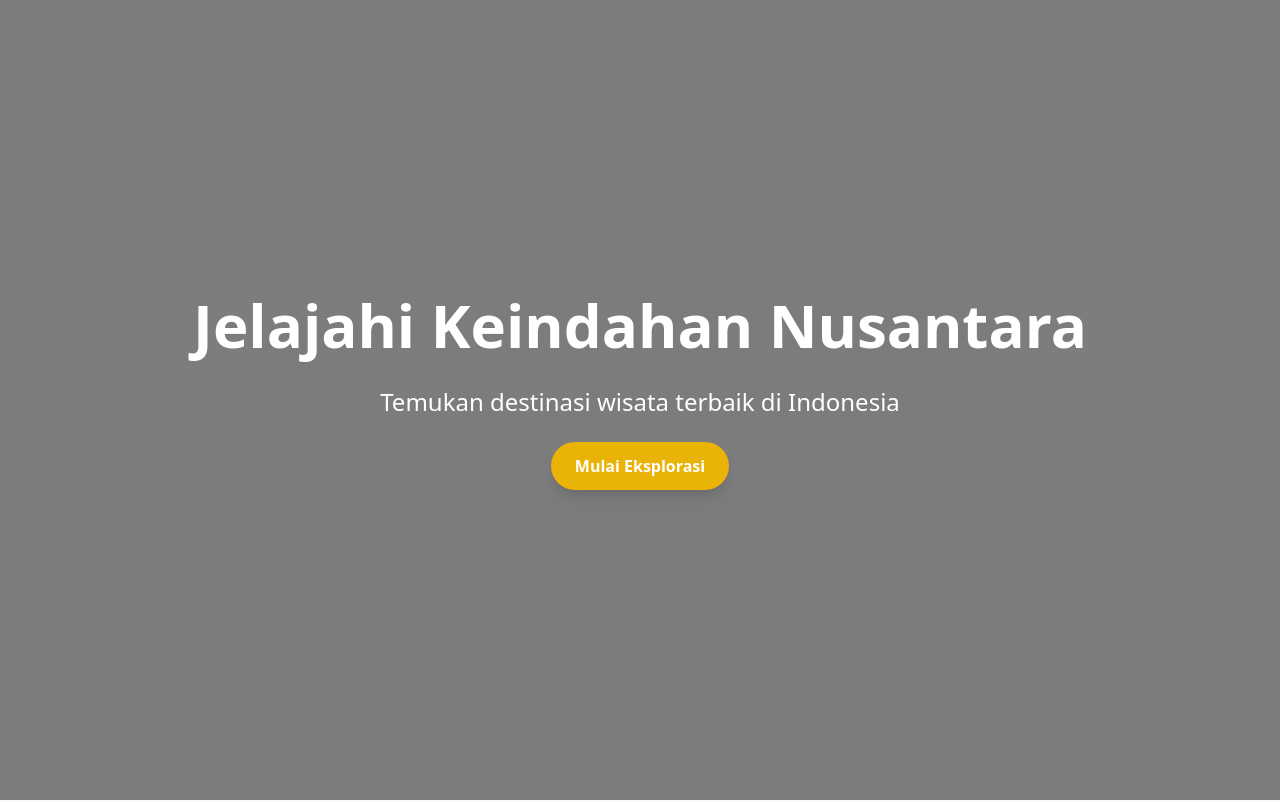
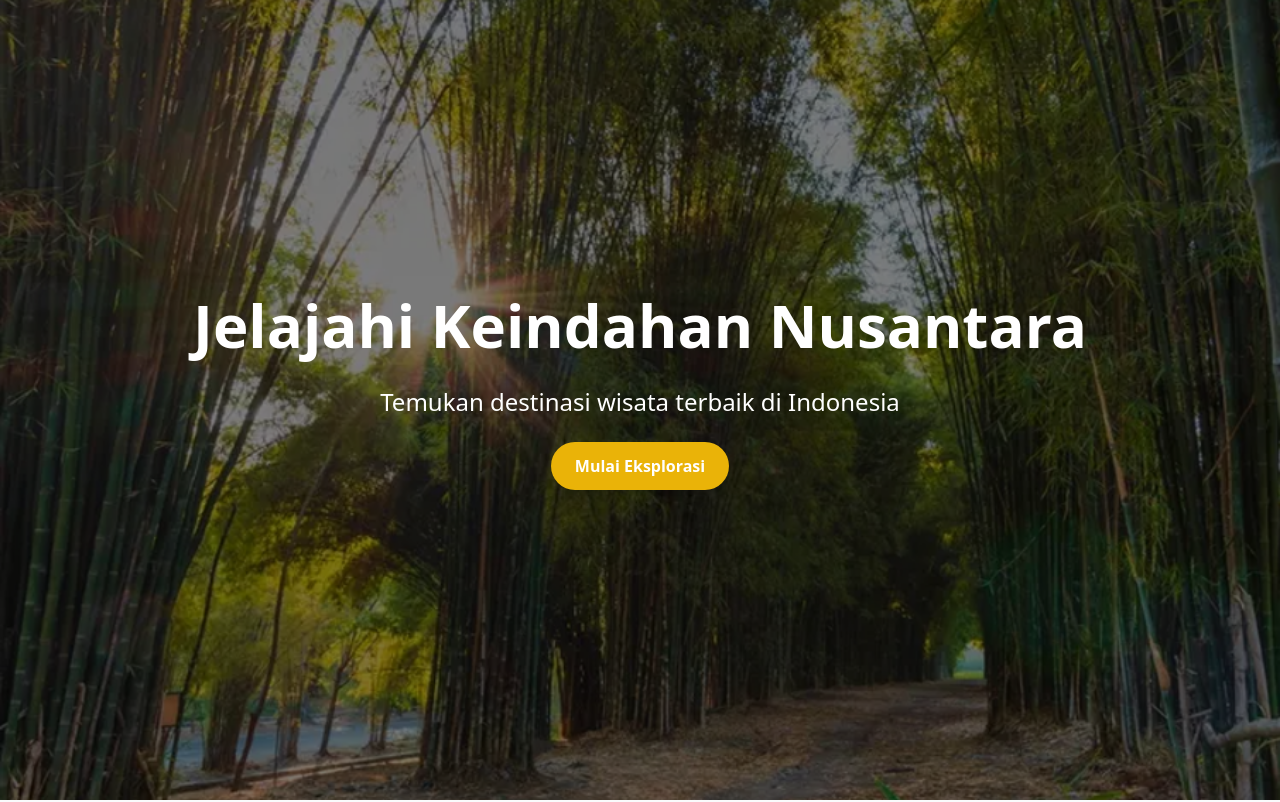
Before and after one commit to wdwdngrh/landing-page-pweb, a plain HTML site: page index.html in a window 1280 px wide. Shown: the top 802 px of the page. Drawn offline with nearby package versions, Linux system fonts and the light colour scheme.

Commit message:
Update index.html

```diff
--- a/index.html
+++ b/index.html
@@ -8,7 +8,7 @@
 </head>
 <body class="font-sans bg-gray-50 text-gray-800">
   <!-- Hero Section -->
-  <header class="relative bg-cover bg-center h-screen" style="background-image: url('assets/taman bambu.png');">
+  <header class="relative bg-cover bg-center h-screen" style="background-image: url('assets/taman-bambu.png');">
     <div class="absolute inset-0 bg-black bg-opacity-50 flex flex-col items-center justify-center text-white">
       <h1 class="text-4xl md:text-6xl font-bold mb-4 animate-bounce">Jelajahi Keindahan Nusantara</h1>
       <p class="text-lg md:text-2xl mb-6">Temukan destinasi wisata terbaik di Indonesia</p>
```
